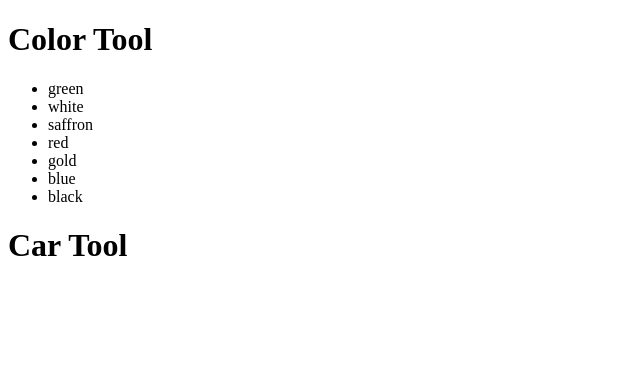
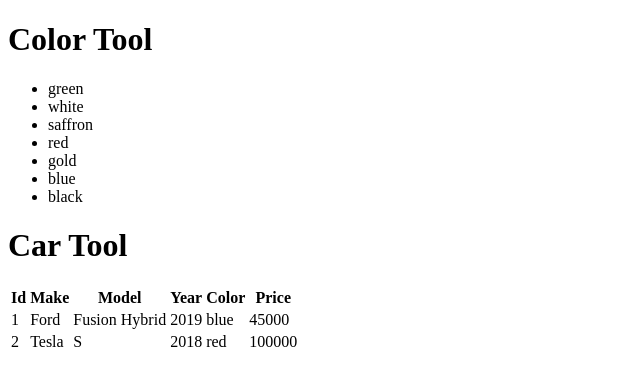
Before and after one commit to t4d-classes/applied-javascript_05172021, a JavaScript app in the folder react-app/: page / in a window 1280 px wide. Shown: the top 386 px of the page, without its empty margins (0-640 px from the left). Built offline with nearby package versions, Linux system fonts and the light colour scheme.

Commit message:
add code demos

```diff
--- a/react-app/src/components/CarTool.js
+++ b/react-app/src/components/CarTool.js
@@ -1,7 +1,33 @@
-export const CarTool = () => {
+export const CarTool = (props) => {
   return (
-    <header>
-      <h1>Car Tool</h1>
-    </header>
+    <>
+      <header>
+        <h1>Car Tool</h1>
+      </header>
+      <table>
+        <thead>
+          <tr>
+            <th>Id</th>
+            <th>Make</th>
+            <th>Model</th>
+            <th>Year</th>
+            <th>Color</th>
+            <th>Price</th>
+          </tr>
+        </thead>
+        <tbody>
+          {props.cars.map((car) => (
+            <tr key={car.id}>
+              <td>{car.id}</td>
+              <td>{car.make}</td>
+              <td>{car.model}</td>
+              <td>{car.year}</td>
+              <td>{car.color}</td>
+              <td>{car.price}</td>
+            </tr>
+          ))}
+        </tbody>
+      </table>
+    </>
   );
 };
--- a/react-app/src/components/ColorTool.js
+++ b/react-app/src/components/ColorTool.js
@@ -1,14 +1,5 @@
-export const ColorTool = () => {
+export const ColorTool = (props) => {
   const headerText = "Color Tool";
-  const colors = [
-    { id: 1, name: "green" },
-    { id: 2, name: "white" },
-    { id: 3, name: "saffron" },
-    { id: 4, name: "red" },
-    { id: 5, name: "gold" },
-    { id: 6, name: "blue" },
-    { id: 7, name: "black" },
-  ];
 
   return (
     <>
@@ -16,7 +7,7 @@ export const ColorTool = () => {
         <h1>{headerText}</h1>
       </header>
       <ul>
-        {colors.map((color) => (
+        {props.colors.map((color) => (
           <li key={color.id}>{color.name}</li>
         ))}
       </ul>
--- a/react-app/src/index.js
+++ b/react-app/src/index.js
@@ -3,10 +3,39 @@ import { render } from "react-dom";
 import { ColorTool } from "./components/ColorTool";
 import { CarTool } from "./components/CarTool";
 
+const colorList = [
+  { id: 1, name: "green" },
+  { id: 2, name: "white" },
+  { id: 3, name: "saffron" },
+  { id: 4, name: "red" },
+  { id: 5, name: "gold" },
+  { id: 6, name: "blue" },
+  { id: 7, name: "black" },
+];
+
+const carList = [
+  {
+    id: 1,
+    make: "Ford",
+    model: "Fusion Hybrid",
+    year: 2019,
+    color: "blue",
+    price: 45000,
+  },
+  {
+    id: 2,
+    make: "Tesla",
+    model: "S",
+    year: 2018,
+    color: "red",
+    price: 100000,
+  },
+];
+
 render(
   <>
-    <ColorTool />
-    <CarTool />
+    <ColorTool colors={colorList} />
+    <CarTool cars={carList} />
   </>,
   document.querySelector("#root")
 );
```
